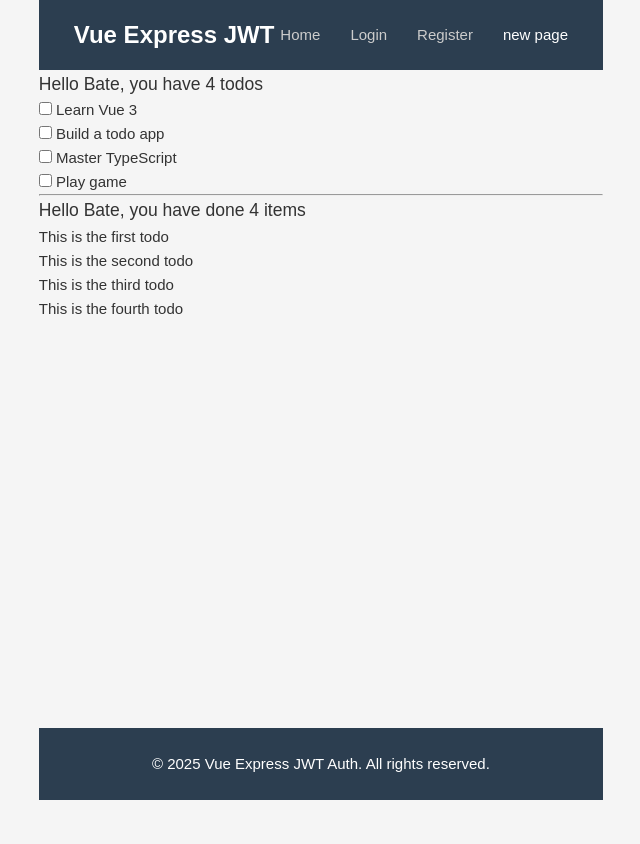
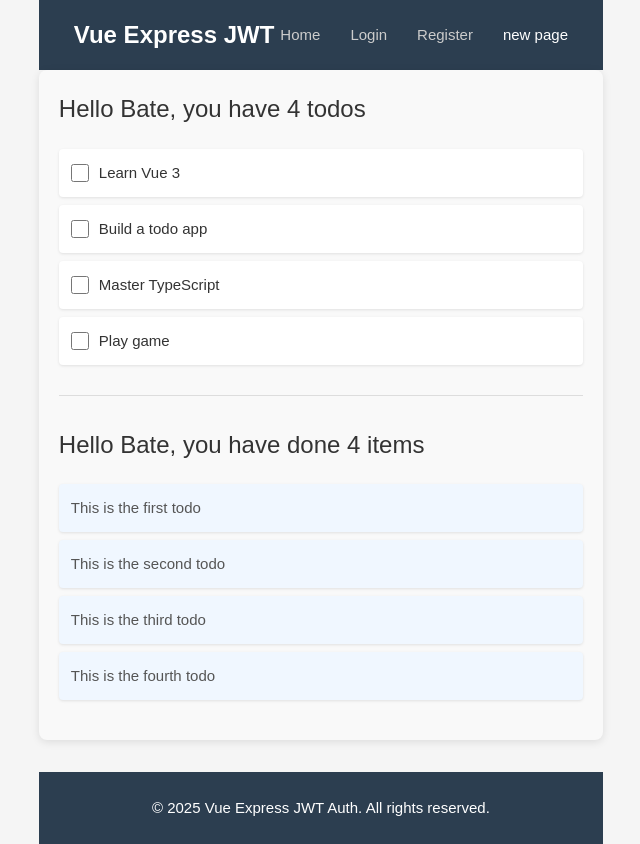
Before and after one commit to tuongvy117d/todoApp, a Vue app in the folder vue-express-ts-jwt/client/: page /newpage in a window 1280 px wide. Shown: the whole page, without its empty margins (37-677 px from the left). Before the commit the page ends 800 px from the top, so only its background shows below. Built offline with nearby package versions, Linux system fonts and the light colour scheme; the HTML template or start-up script is replaced by a standard one.

Commit message:
Refactor NewView component layout and styles for improved user experience

```diff
--- a/vue-express-ts-jwt/client/src/views/NewView.vue
+++ b/vue-express-ts-jwt/client/src/views/NewView.vue
@@ -1,19 +1,21 @@
 <template>
-<h3>Hello {{ username }}, you have {{ todos.length }} todos</h3>
-<form>
-  <div v-for="todo in todos" :key="todo.id">
-    <label><input type="checkbox" v-model="todo.completed" /> {{ todo.title }}</label><br>
+<div class="todo-container">
+  <h3 class="greeting">Hello {{ username }}, you have {{ todos.length }} todos</h3>
+  <form class="todo-list">
+    <div v-for="todo in todos" :key="todo.id" class="todo-item">
+      <label><input type="checkbox" v-model="todo.completed" /> {{ todo.title }}</label>
+    </div>
+  </form>
+  <hr class="divider">
+
+  <h3 class="greeting">Hello {{ username }}, you have done {{ doneTodos.length }} items</h3>
+
+  <div class="done-list">
+    <div v-for="todo in doneTodos" :key="todo.id" class="done-item">
+      <p>{{ todo.title }}</p>
+    </div>
   </div>
-</form>
-<hr>
-
-<h3>Hello {{ username }}, you have done 4 items</h3>
-
-
-  <div v-for="todo in doneTodos" :key="todo.id">
-    <p> {{ todo.title }}</p>
-  </div>
-
+</div>
 </template>
 
 <script lang="ts">
@@ -44,3 +46,67 @@ export default defineComponent({
   }
 });
 </script>
+
+<style scoped>
+.todo-container {
+  max-width: 600px;
+  margin: 0 auto;
+  padding: 20px;
+  font-family: Arial, sans-serif;
+  background-color: #f9f9f9;
+  border-radius: 8px;
+  box-shadow: 0 2px 8px rgba(0, 0, 0, 0.1);
+}
+
+.greeting {
+  color: #333;
+  margin-bottom: 20px;
+  font-size: 1.5rem;
+}
+
+.todo-list, .done-list {
+  margin-bottom: 20px;
+}
+
+.todo-item, .done-item {
+  padding: 12px;
+  margin-bottom: 8px;
+  background-color: white;
+  border-radius: 4px;
+  box-shadow: 0 1px 3px rgba(0, 0, 0, 0.1);
+  transition: all 0.2s ease;
+}
+
+.todo-item:hover, .done-item:hover {
+  transform: translateY(-2px);
+  box-shadow: 0 3px 6px rgba(0, 0, 0, 0.15);
+}
+
+.todo-item label {
+  display: flex;
+  align-items: center;
+  cursor: pointer;
+}
+
+.todo-item input[type="checkbox"] {
+  margin-right: 10px;
+  height: 18px;
+  width: 18px;
+}
+
+.divider {
+  border: 0;
+  height: 1px;
+  background-color: #ddd;
+  margin: 30px 0;
+}
+
+.done-item {
+  background-color: #f0f7ff;
+}
+
+.done-item p {
+  margin: 0;
+  color: #555;
+}
+</style>
```
